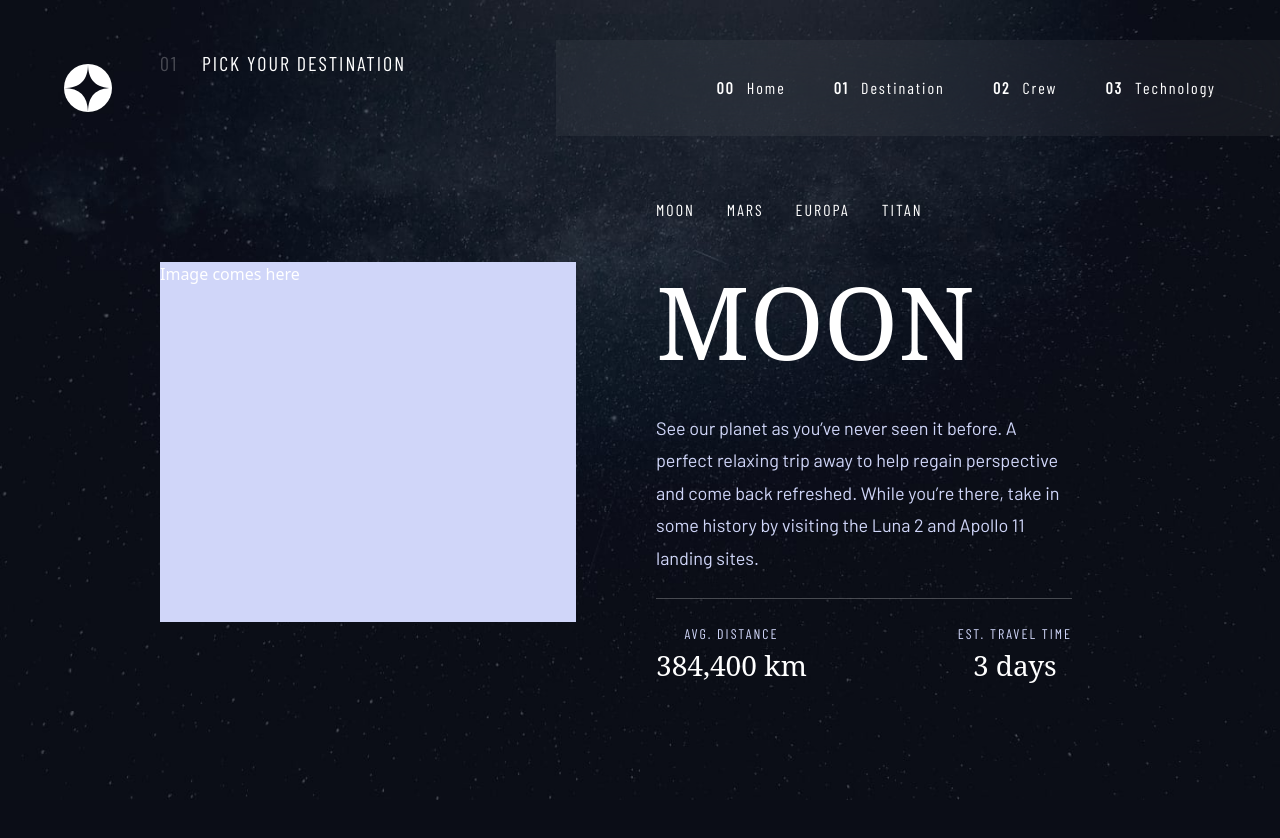
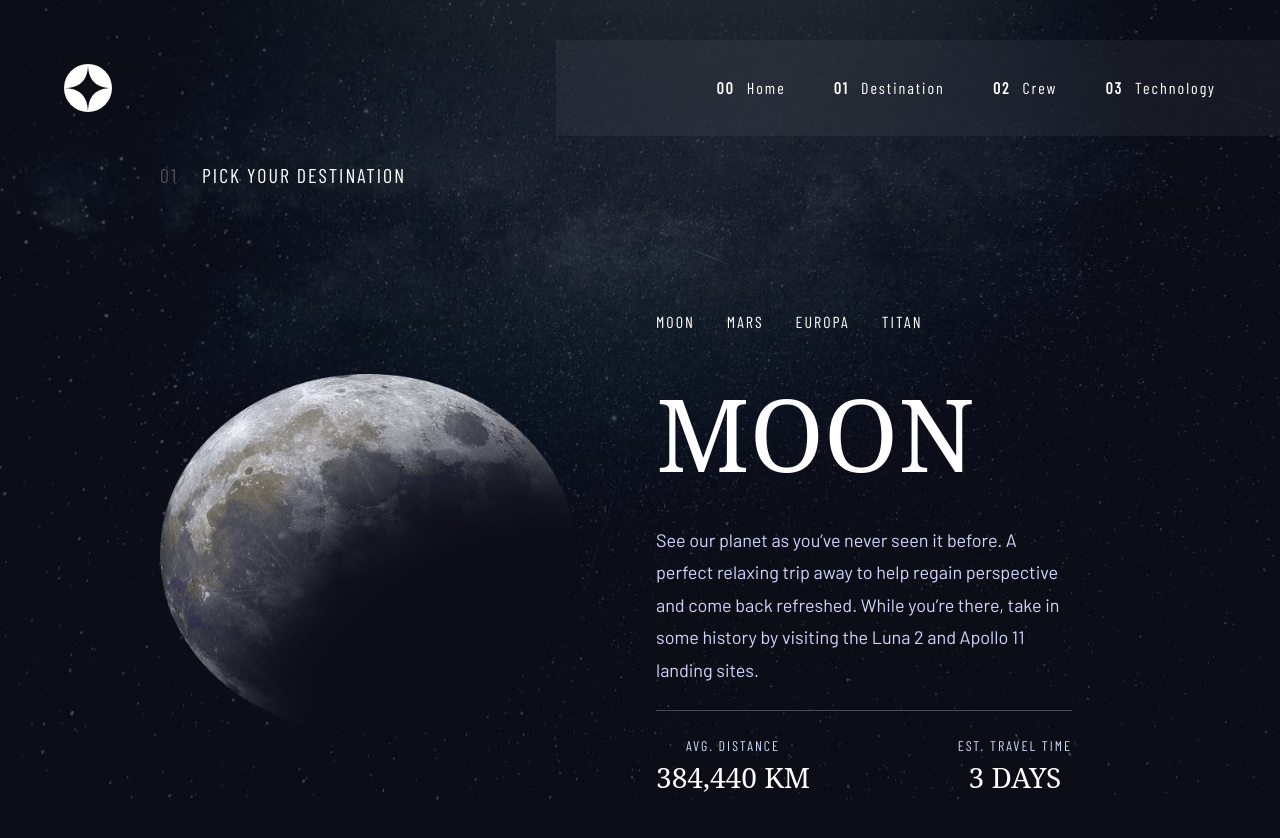
Before and after one commit to 11amanraj/space-tourism, a Next.js app: page /destination in a window 1280 px wide. Shown: the top 838 px of the page. Before the commit the page ends 800 px from the top, so only its background shows below. Built offline with nearby package versions, Linux system fonts and the light colour scheme; a web font is replaced by a local one.

Commit message:
Added images to destination page

```diff
--- a/app/destination/page.tsx
+++ b/app/destination/page.tsx
@@ -7,38 +7,39 @@ const page = () => {
             description: 'See our planet as you’ve never seen it before. A perfect relaxing trip away to help regain perspective and come back refreshed. While you’re there, take in some history by visiting the Luna 2 and Apollo 11 landing sites.',
             distance: '384,440 KM',
             travel_time: '3 DAYS',
-            image: '/destination/image-moon'
+            image: '/destination/image-moon.png'
         },
         {
             name: 'MARS',
             description: 'Don’t forget to pack your hiking boots. You’ll need them to tackle Olympus Mons, the tallest planetary mountain in our solar system. It’s two and a half times the size of Everest!',
             distance: '225 MIL. KM',
             travel_time: '9 MONTHS',
-            image: '/destination/image-mars'
+            image: '/destination/image-mars.png'
         },
         {
             name: 'EUROPA',
             description: 'The smallest of the four Galilean moons orbiting Jupiter, Europa is a winter lover’s dream. With an icy surface, it’s perfect for a bit of ice skating, curling, hockey, or simple relaxation in your snug wintery cabin.',
             distance: '628 MIL. KM',
             travel_time: '3 YEARS',
-            image: '/destination/image-europa'
+            image: '/destination/image-europa.png'
         },
         {
             name: 'TITAN',
             description: 'The only moon known to have a dense atmosphere other than Earth, Titan is a home away from home (just a few hundred degrees colder!). As a bonus, you get striking views of the Rings of Saturn.',
             distance: '1.6 BIL. KM',
             travel_time: '7 YEARS',
-            image: '/destination/image-titan'
+            image: '/destination/image-titan.png'
         }
     ]
   return (
     <div className="bg-[url('/destination/background-destination-mobile.jpg')] sm:bg-[url('/destination/background-destination-tablet.jpg')] md:bg-[url('/destination/background-destination-desktop.jpg')] bg-cover px-6 sm:p-10 md:py-12 md:px-40 h-full">
-        <div className='text-preset-8 flex gap-6 justify-center sm:text-[20px] sm:justify-start'>
+        <div className='pt-28 text-preset-8 flex gap-6 justify-center sm:text-[20px] sm:justify-start'>
             <p className='opacity-25'>01</p>
             <p>PICK YOUR DESTINATION</p>
         </div>
         <div className='pt-6 h-full flex flex-col gap-8 lg:flex-row'>
-            <div className='w-52 h-52 sm:w-90 sm:h-90 md:flex-1 md:box-border bg-tertiary self-center'>Image comes here</div>
+            <img className='w-52 h-52 sm:w-90 sm:h-90 md:flex-1 md:box-border self-center' src={planetary_bodies[0].image} alt={planetary_bodies[0].name}/>
+            {/* <div className='w-52 h-52 sm:w-90 sm:h-90 md:flex-1 md:box-border bg-tertiary self-center'>Image comes here</div> */}
             <div className='flex flex-col gap-6 sm:px-3 md:flex-1 md:box-border md:px-12 md:justify-center'>
                 <ul className='text-preset-7 self-center flex gap-8 sm:text-[16px] md:self-start'>
                     <li>MOON</li>
@@ -47,18 +48,18 @@ const page = () => {
                     <li>TITAN</li>
                 </ul>
                 <div className='flex flex-col gap-4'>
-                    <h1 className='self-center text-preset-3 sm:text-[100px] md:self-start'>MOON</h1>
-                    <p className='text-preset-9 text-[15px] text-center text-tertiary sm:text-[18px] md:text-start'>See our planet as you’ve never seen it before. A perfect relaxing trip away to help regain perspective and come back refreshed. While you’re there, take in some history by visiting the Luna 2 and Apollo 11 landing sites.</p>
+                    <h1 className='self-center text-preset-3 sm:text-[100px] md:self-start'>{planetary_bodies[0].name}</h1>
+                    <p className='text-preset-9 text-[15px] text-center text-tertiary sm:text-[18px] md:text-start'>{planetary_bodies[0].description}</p>
                 </div>
                 <div className='h-[1px] opacity-25 bg-secondary'></div>
                 <ul className='text-center flex flex-col gap-6 sm:flex-row sm:justify-between'>
                     <li>
                         <p className='text-tertiary text-preset-7'>AVG. DISTANCE</p>
-                        <p className='text-preset-6'>384,400 km</p>
+                        <p className='text-preset-6'>{planetary_bodies[0].distance.toUpperCase()}</p>
                     </li>
                     <li>
                         <p className='text-tertiary text-preset-7'>EST. TRAVEL TIME</p>
-                        <p className='text-preset-6'>3 days</p>
+                        <p className='text-preset-6'>{planetary_bodies[0].travel_time.toUpperCase()}</p>
                     </li>
                 </ul>
             </div>
```
